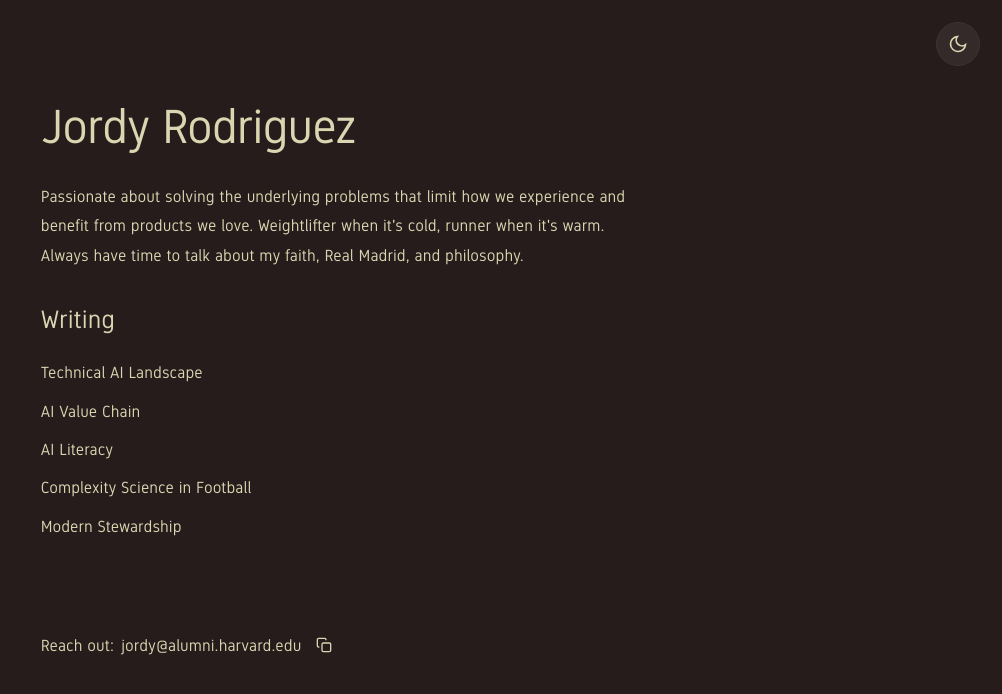
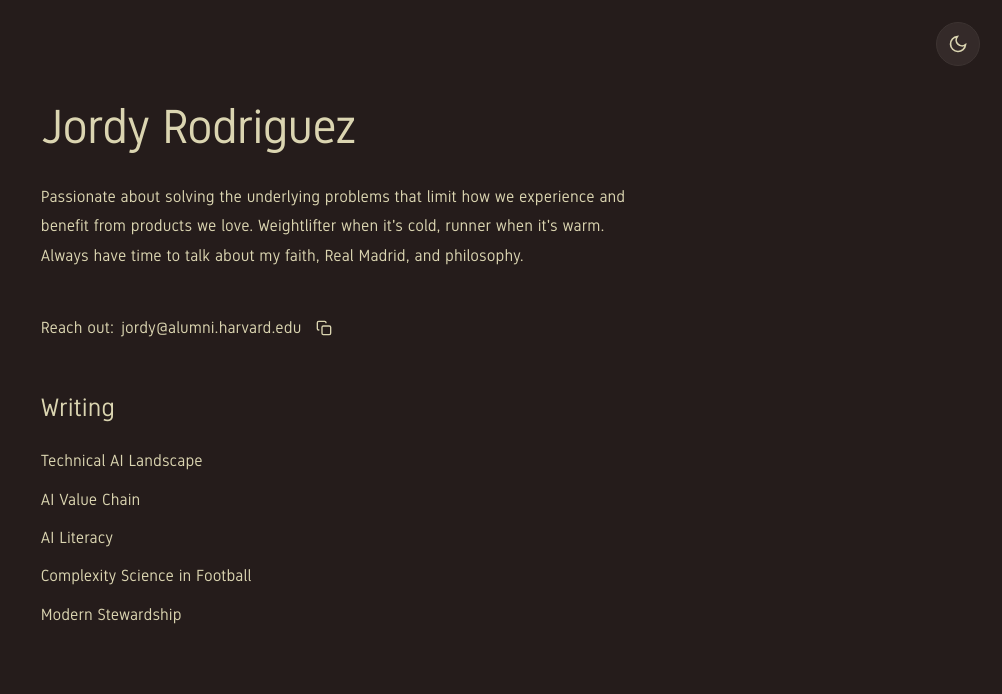
Before and after one commit to rodriguezjordyc/website, a website: page index.html in a window 1280 px wide. Shown: the whole page, without its empty margins (278-1280 px from the left). Drawn offline with nearby package versions, Linux system fonts and the light colour scheme; a web font is replaced by a local one.

Commit message:
Reorganize writing section and adjust contact section margins
- Moved the writing section within the HTML structure for better flow.
- Updated margins for the contact section to improve layout consistency.

```diff
--- a/index.html
+++ b/index.html
@@ -45,14 +45,6 @@
             <p class="hero-tagline">Passionate about solving the underlying problems that limit how we experience and benefit from products we love. Weightlifter when it's cold, runner when it's warm. Always have time to talk about my faith, Real Madrid, and philosophy.</p>
         </section>
 
-        <!-- Writing Section -->
-        <section class="writing">
-            <h2 class="section-header">Writing</h2>
-            <div id="posts-list" class="posts-list">
-                <div class="loading">Loading posts...</div>
-            </div>
-        </section>
-
         <!-- Contact Section -->
         <section class="contact-section">
             <p class="reach-out">
@@ -67,6 +59,14 @@
             </p>
         </section>
 
+        <!-- Writing Section -->
+        <section class="writing">
+            <h2 class="section-header">Writing</h2>
+            <div id="posts-list" class="posts-list">
+                <div class="loading">Loading posts...</div>
+            </div>
+        </section>
+
         <!-- Blog Post View (Hidden by default) -->
         <article id="post-view" class="post-view" style="display: none;">
             <button class="back-button" onclick="showPostsList()">← Back</button>
--- a/style.css
+++ b/style.css
@@ -164,8 +164,8 @@ main {
 
 /* Contact Section */
 .contact-section {
-    margin-top: 3rem;
-    margin-bottom: 6rem;
+    margin-top: 1rem;
+    margin-bottom: 3rem;
 }
 
 .reach-out {
```
